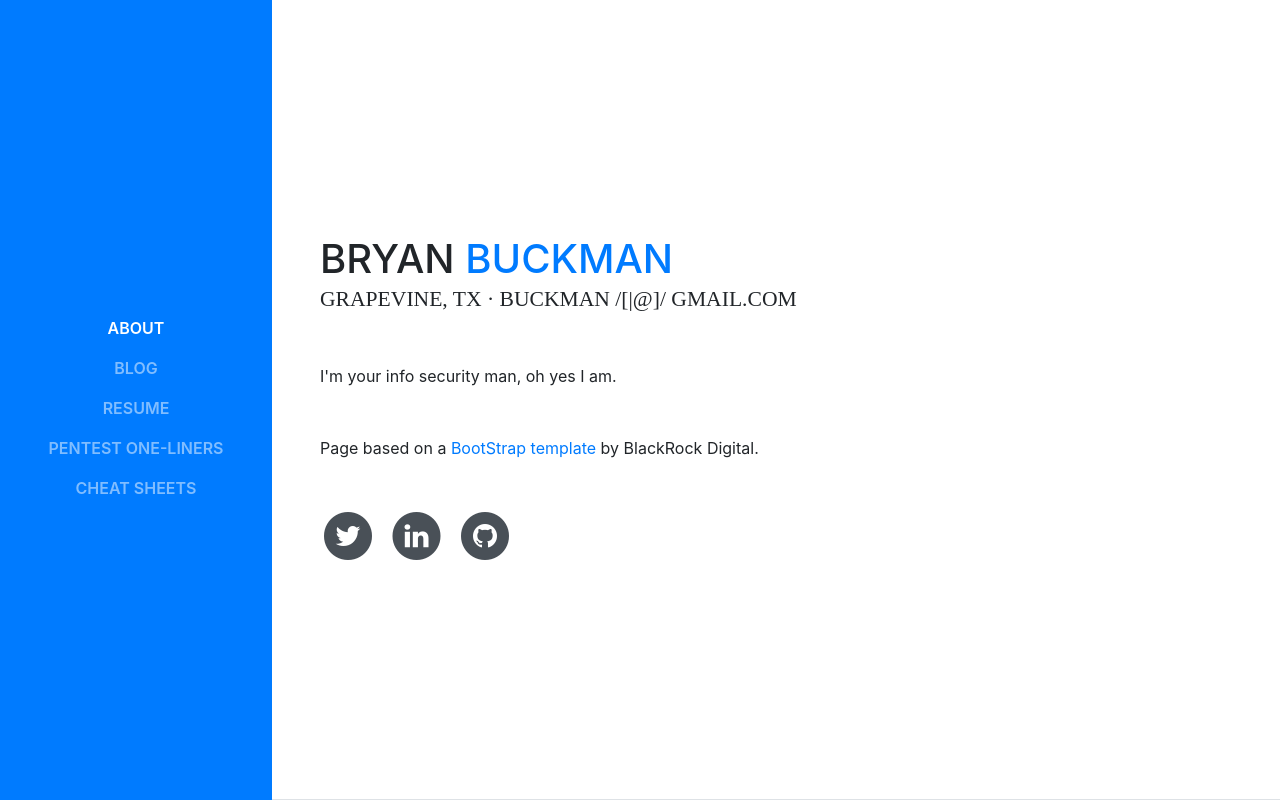
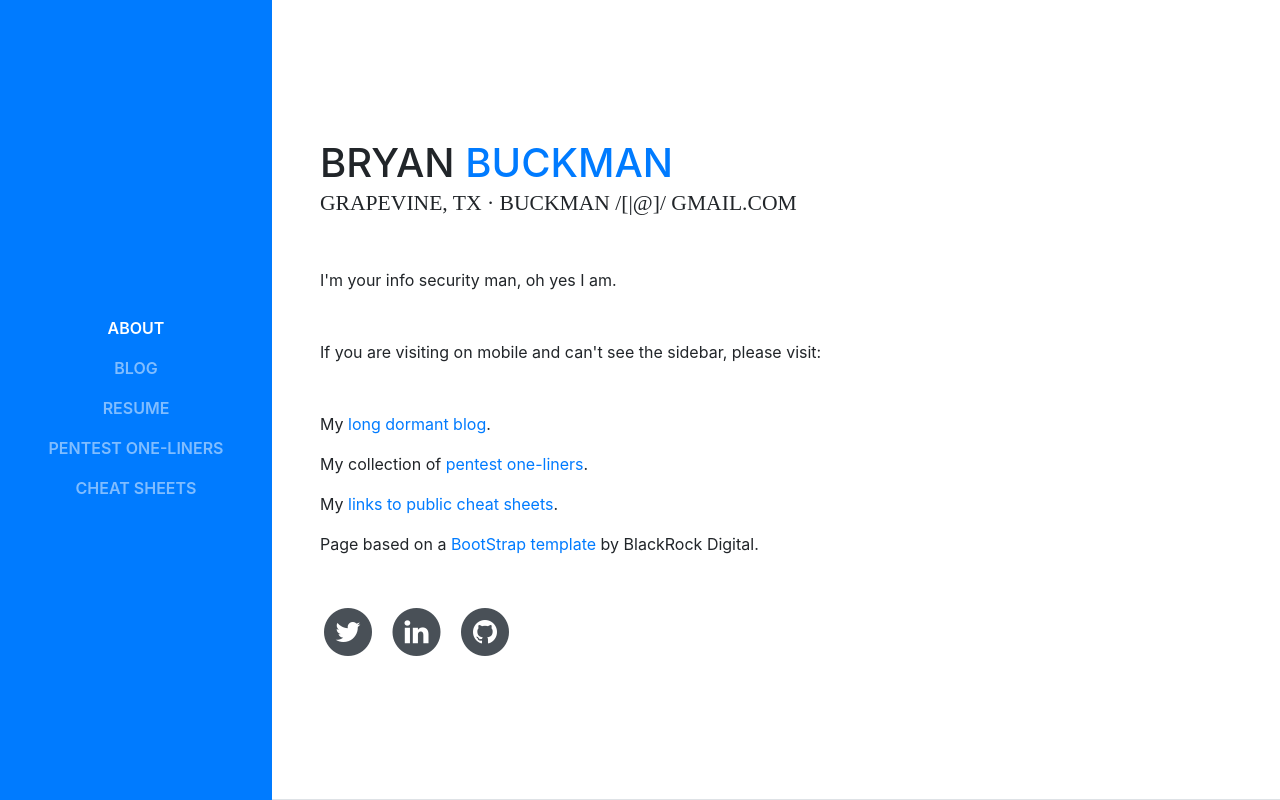
Before and after one commit to bryan-buckman/bryan-buckman.github.io, a website with bundled scripts: page index.html in a window 1280 px wide. Built offline with nearby package versions, Linux system fonts and the light colour scheme; a web font is replaced by a local one.

Commit message:
Added links to main page

```diff
--- a/index.html
+++ b/index.html
@@ -67,6 +67,10 @@
            buckman /[|@]/ gmail.com
           </div>
           <p class="mb-5">I'm your info security man, oh yes I am.</p>
+		  <p class="mb-5">If you are visiting on mobile and can't see the sidebar, please visit:
+		  <p>My <a href="http://blog.buckman.co/">long dormant blog</a>.
+		  <p>My collection of <a href="one-liners.html">pentest one-liners</a>.
+		  <p>My <a href="cheatsheets.html">links to public cheat sheets</a>.
 		  <p class="mb-5">Page based on a <a href="https://github.com/BlackrockDigital/startbootstrap-resume/blob/master/index.html">BootStrap template</a> by BlackRock Digital.</p>
           <ul class="list-inline list-social-icons mb-0">
 
```
